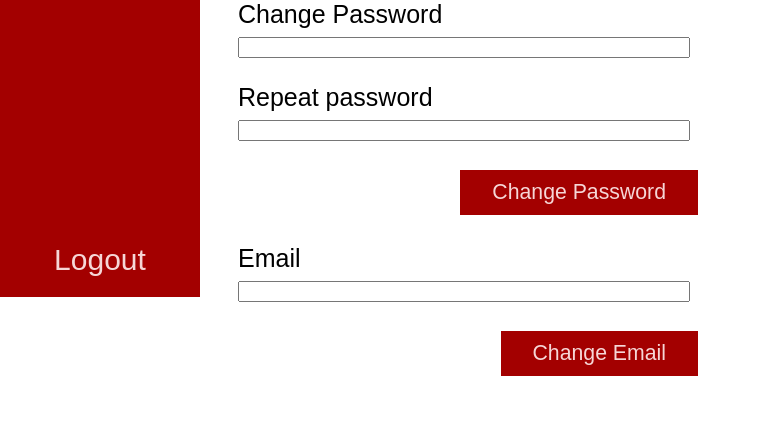
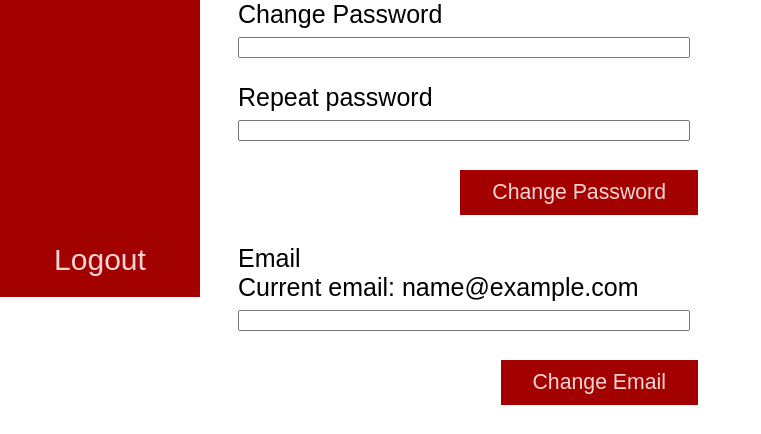
Before and after one commit to rakhadjo/speakeasy, a Flask app: page /profile in a window 1280 px wide; the page is wider, and only the part inside the window is pictured. Shown: the part 503-937 px from the top of that part, without its empty margins (0-761 px from the left). Before the commit the page ends 879 px from the top of that part, so only its background shows below. Run offline with Flask 2, Linux system fonts and the light colour scheme; the visitor is signed in with stand-in values (Sample User, id 1); data that the repository does not hold is empty.

Commit message:
Added current email to profile page

```diff
--- a/speakeasy/app/routes.py
+++ b/speakeasy/app/routes.py
@@ -95,4 +95,4 @@ def profile():
             email = form.email_form.email.data
             update_email_db(email)
     keyboards = get_user_keyboards()
-    return render_template("profile.html", form=form, keyboards=keyboards)
+    return render_template("profile.html", form=form, keyboards=keyboards, email=user.email)
--- a/speakeasy/app/templates/profile.html
+++ b/speakeasy/app/templates/profile.html
@@ -125,6 +125,8 @@ function swapkeyboards(id1, id2) {
 		<p>
 			{{ form.email_form.email.label }}
 			<br>
+			<span>Current email: {{ email }}</span>
+			<br>
 			{{ form.email_form.email(size=32) }}
 			{% for error in form.email_form.email.errors %}
 			<span class="error">[{{ error }}]</span>
```
